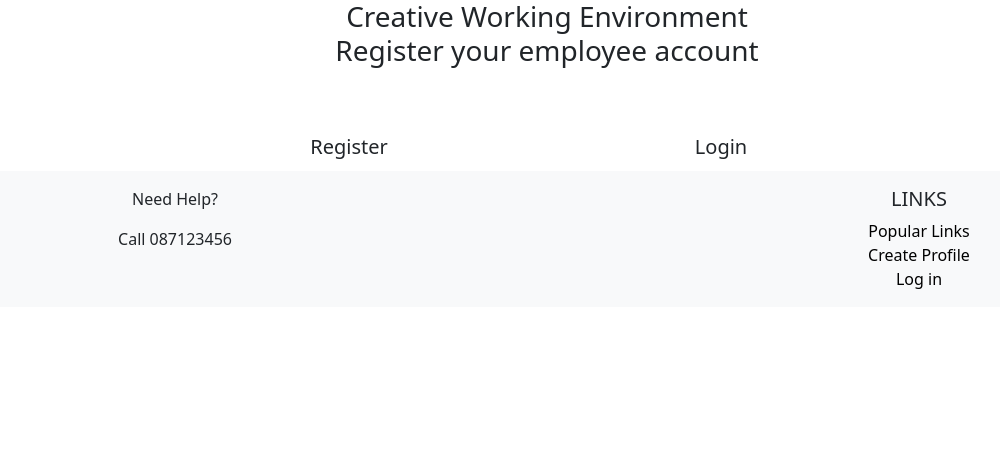
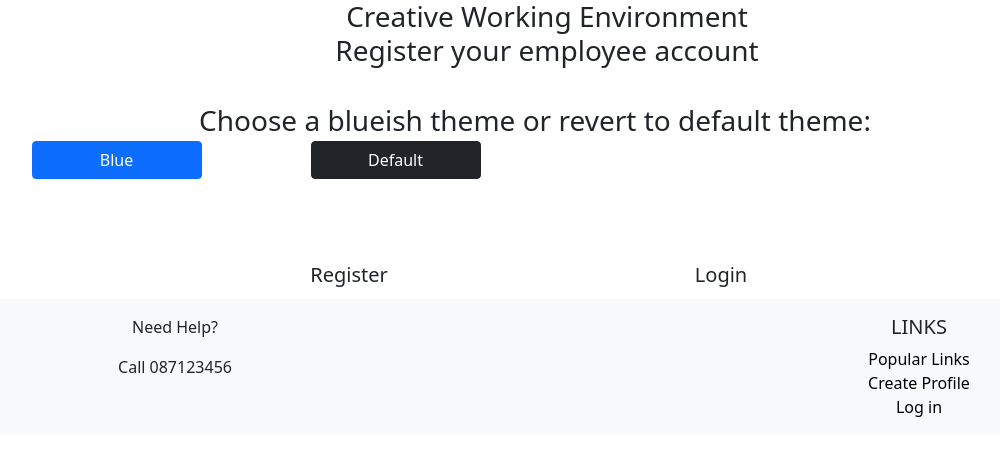
Before and after one commit to AideenM12/Trust-in-soda-hackathon, a Flask app: page / in a window 1280 px wide. Shown: the top 456 px of the page, without its empty margins (93-1093 px from the left). Run offline with Flask 2, Linux system fonts and the light colour scheme; some libraries are stand-ins or nearby versions.

Commit message:
feat: add option to change the color scheme

```diff
--- a/static/js/script.js
+++ b/static/js/script.js
@@ -0,0 +1,27 @@
+const changeTheme = () => {
+    $('body')
+    .css('background-color', '#3a6596')
+    .css('color', '#ffffff');
+    $('.btn-block').css('color', '#ffffff');
+    $('.footer-text').css('color', '#000');
+    $('.list-unstyled')
+    .removeClass("text-white")
+    .addClass('text-black');
+}
+
+const defaultTheme = () => {
+    $('body')
+    .css('background-color', '#ffffff')
+    .css('color', '#000');
+    $('.btn-block').css('color', '#000');
+    $('.footer-text').css('color', '#fff');
+    $('.list-unstyled')
+    .removeClass('text-black')
+    .addClass('text-white');
+}
+
+const toggleBlueButton = document.getElementById('Blue');
+toggleBlueButton.addEventListener("click", changeTheme);
+
+const toggleDefaultButton = document.getElementById('default');
+toggleDefaultButton.addEventListener('click', defaultTheme)
--- a/templates/includes/footer.html
+++ b/templates/includes/footer.html
@@ -2,13 +2,13 @@
 <footer class="footer mt-auto py-3 bg-light">
     <div class="container-fluid">
         <div class="row d-flex justify-content-between">
-            <div class="col-12 col-md-6 col-lg-4 text-center">
+            <div class="col-12 col-md-6 col-lg-4 text-center footer-text">
                 <p>Need Help?</p>
                 <p>Call 087123456</p>
             </div>
             <div class="col-12 col-md-6 col-lg-4 text-center
                           ">
-                <h5 class="text-uppercase">Links</h5>
+                <h5 class="text-uppercase footer-text">Links</h5>
 
                 <ul class="list-unstyled mb-0">
                     <li>
--- a/templates/index.html
+++ b/templates/index.html
@@ -10,6 +10,16 @@
                 </div>
             </div>
         </div>
+        <div id="themeSelectors" class="row text-center my-4">
+            <div class="col-12 fs-3">Choose a blueish theme or revert to default theme:</div>
+            <div class="col-12 col-md-3"><button type="button" id="Blue"
+                    class="btn btn-primary col-8 text__shadow--dark">Blue</button>
+            </div>
+            <div class="col-12 col-md-3"><button type="button" id="default"
+                    class="btn btn-dark col-8 text__shadow--dark">Default
+                </button>
+            </div>
+        </div>
         <div class="row justify-content-center mt-5 cb-btn--rows">
             <div class="col-5 col-md-4 text-center">
                 <a href="{{url_for('registration')}}"class="btn btn-lg btn-block">Register</a>
@@ -20,5 +30,12 @@
         </div>
     </div>
 </div>
+
+{% block scripts %}
+    <!--Load jQuery...-->
+    <script src="https://ajax.googleapis.com/ajax/libs/jquery/3.6.0/jquery.min.js"></script>
+
+{% endblock %}
+
 {% include 'includes/footer.html' %}
 {% endblock %}
```
Also changed, not shown: static/css/style.css (line endings or trailing spaces).
